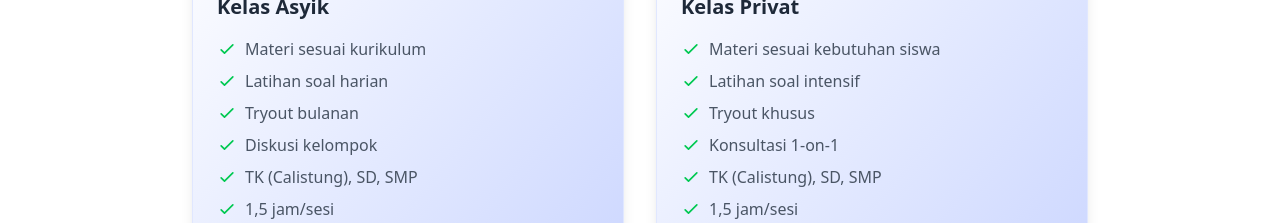
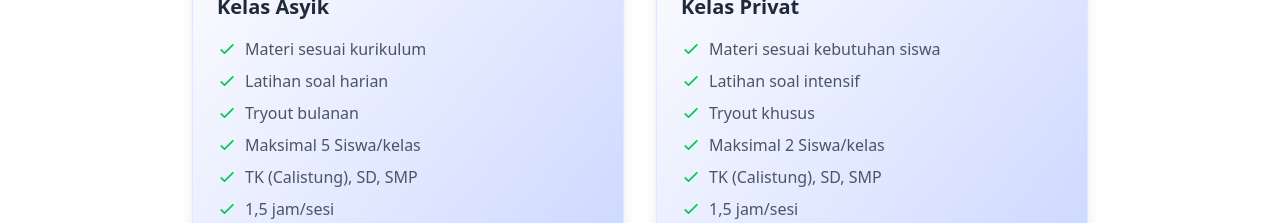
Before and after one commit to aawaludin/afm-landing, a React (Vite) app: page / in a window 1280 px wide. Shown: the part 960-1183 px from the top of the page. Built offline with nearby package versions, Linux system fonts and the light colour scheme.

Commit message:
Update App.jsx

```diff
--- a/src/App.jsx
+++ b/src/App.jsx
@@ -564,7 +564,7 @@ function App() {
                     "Materi sesuai kurikulum",
                     "Latihan soal harian",
                     "Tryout bulanan",
-                    "Diskusi kelompok",
+                    "Maksimal 5 Siswa/kelas",
                     "TK (Calistung), SD, SMP",
                     "1,5 jam/sesi",
                     "8 sesi/bulan",
@@ -578,7 +578,7 @@ function App() {
                     "Materi sesuai kebutuhan siswa",
                     "Latihan soal intensif",
                     "Tryout khusus",
-                    "Konsultasi 1-on-1",
+                    "Maksimal 2 Siswa/kelas",
                     "TK (Calistung), SD, SMP",
                     "1,5 jam/sesi",
                     "8 sesi/bulan",
```
